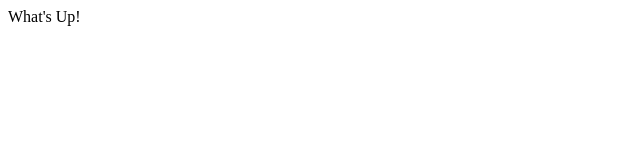
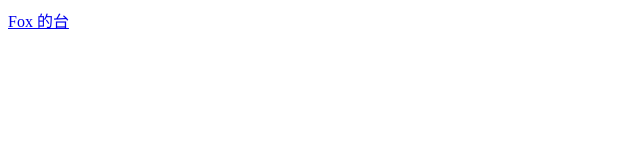
Before and after one commit to GaryTrain/garytrain.github.io, a plain HTML site: page index.html in a window 1280 px wide. Shown: the whole page, without its empty margins (0-640 px from the left). Drawn offline with Linux system fonts and the light colour scheme.

Commit message:
Update index.html

```diff
--- a/index.html
+++ b/index.html
@@ -6,6 +6,6 @@
         <meta name="viewport" content="width=device-width, initial-scale=1">
     </head>
     <body>
-        What's Up!
+        <a href="foxtvchannel.m3u">Fox 的台</a>
     </body>
 </html>
```
